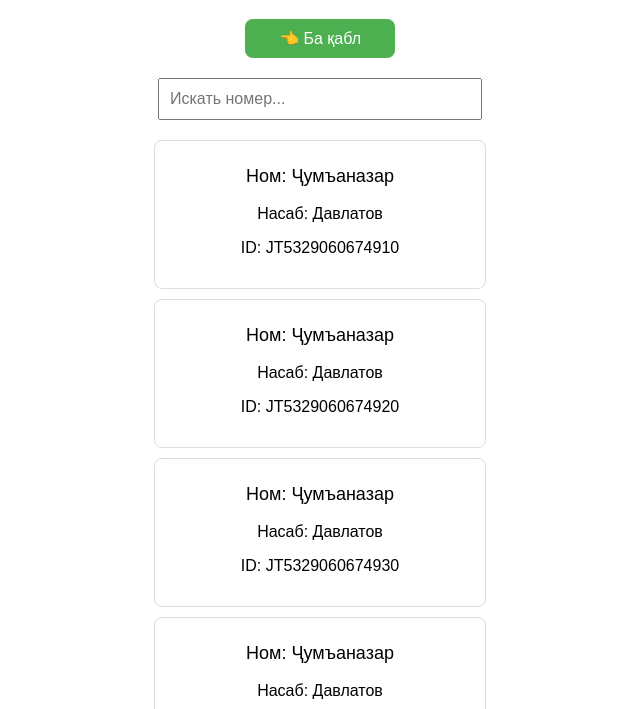
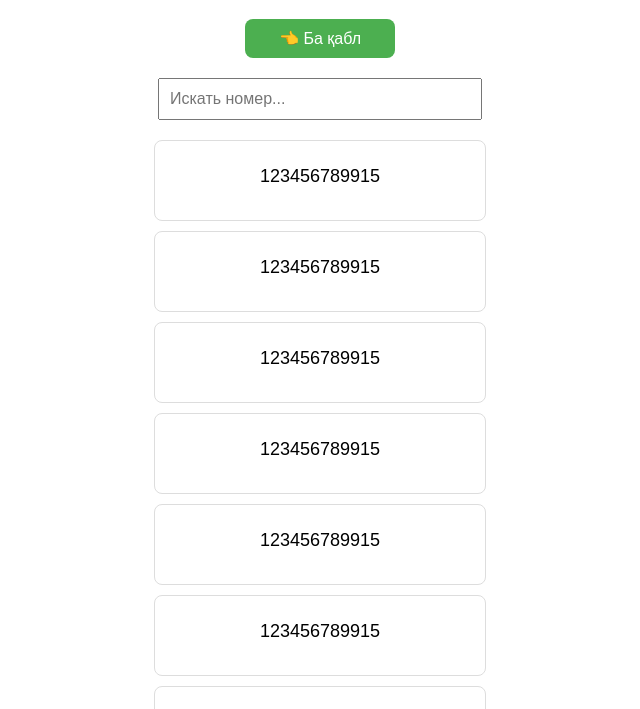
Before and after one commit to Sobirov2211/Barodar.cargo, a plain HTML site: page track.html in a window 1280 px wide. Shown: the part 90-799 px from the top of the page, without its empty margins (320-960 px from the left). Drawn offline with Linux system fonts and the light colour scheme.

Commit message:
track.html

```diff
--- a/track.html
+++ b/track.html
@@ -93,29 +93,30 @@
 
     <div id="product-list">
         <!-- Пример номеров -->
- <div class="product" data-name="JT5329060674942">
-    <p class="product-name">Ном: Ҷумъаназар</p>
-    <p class="product-lastname">Насаб: Давлатов</p>
-    <p class="product-id">ID: JT5329060674910</p>
-</div>
-
-<div class="product" data-name="JT5329060674942">
-    <p class="product-name">Ном: Ҷумъаназар</p>
-    <p class="product-lastname">Насаб: Давлатов</p>
-    <p class="product-id">ID: JT5329060674920</p>
-</div>
-
-<div class="product" data-name="JT5329060674942">
-    <p class="product-name">Ном: Ҷумъаназар</p>
-    <p class="product-lastname">Насаб: Давлатов</p>
-    <p class="product-id">ID: JT5329060674930</p>
-</div>
-
-<div class="product" data-name="JT5329060674942">
-    <p class="product-name">Ном: Ҷумъаназар</p>
-    <p class="product-lastname">Насаб: Давлатов</p>
-    <p class="product-id">ID: JT5329060674940</p>
-</div>
+<div class="product" data-name="9803275466749">
+        <p class="product-name">123456789915</p>
+    </div>
+    <div class="product" data-name="9803275466749">
+        <p class="product-name">123456789915</p>
+    </div>
+    <div class="product" data-name="9803275466749">
+        <p class="product-name">123456789915</p>
+    </div>
+    <div class="product" data-name="9803275466749">
+        <p class="product-name">123456789915</p>
+    </div>
+    <div class="product" data-name="9803275466749">
+        <p class="product-name">123456789915</p>
+    </div>
+    <div class="product" data-name="9803275466749">
+        <p class="product-name">123456789915</p>
+    </div>
+    <div class="product" data-name="9803275466749">
+        <p class="product-name">123456789915</p>
+    </div>
+    <div class="product" data-name="9803275466749">
+        <p class="product-name">123456789915</p>
+    </div>
 
 
     </div>
```
